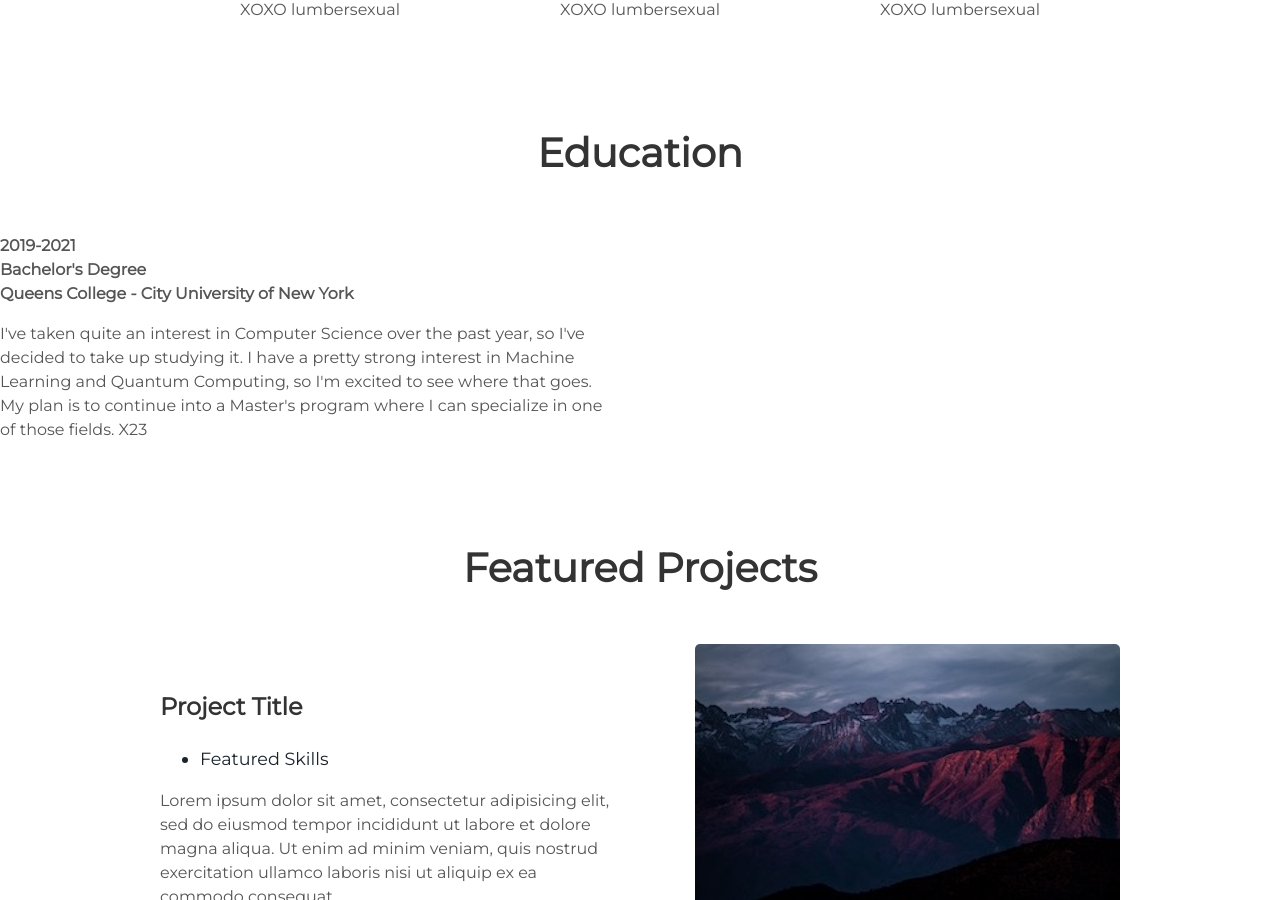
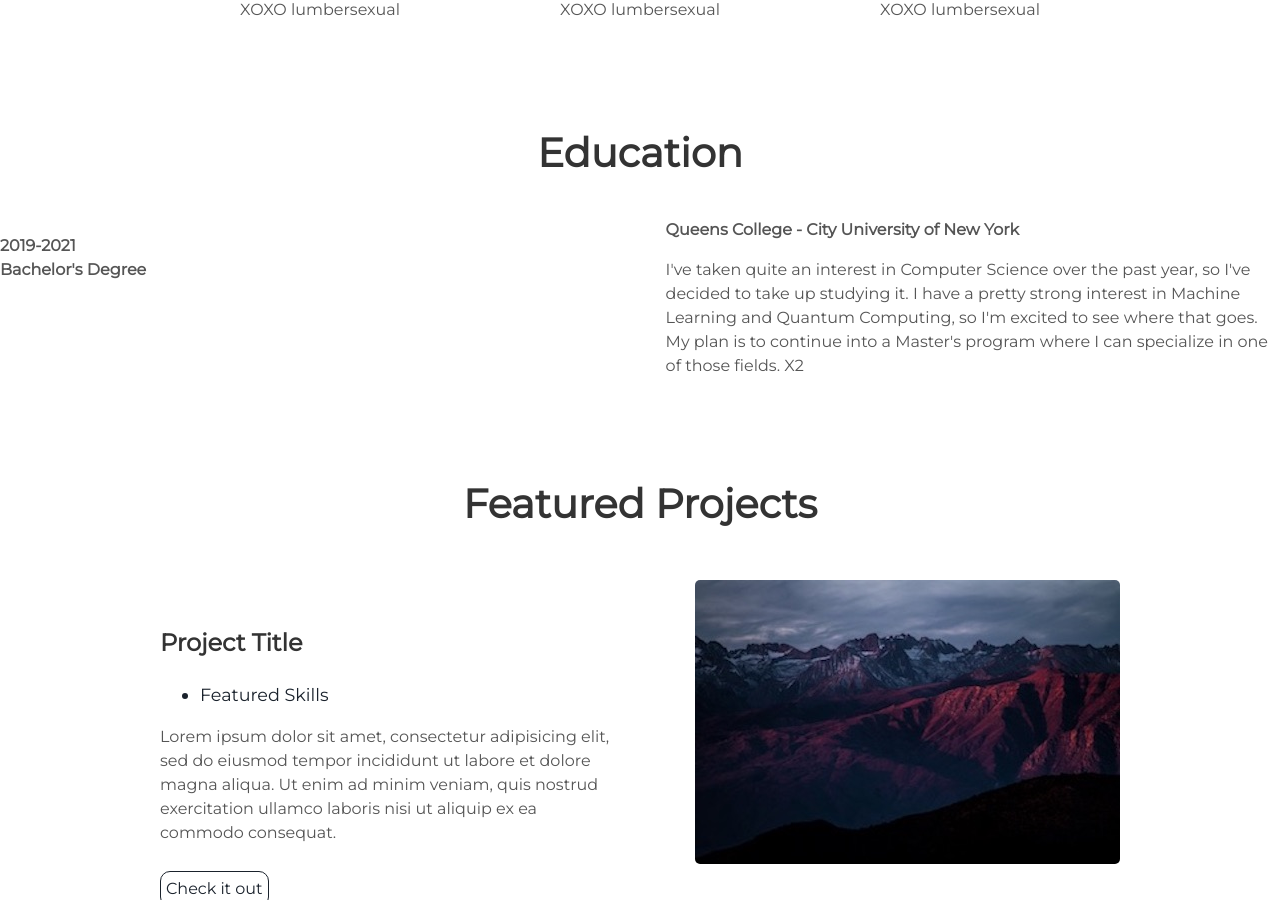
Before and after one commit to MarlonSomwaru/MarlonSomwaru.github.io, a Jekyll site: the page built from index.html, in a window 1280 px wide and 900 px high, scrolled down 1608 px. Built offline with Jekyll 4.4.1, drawn with Linux system fonts in a browser that asks for light colours.

Commit message:
Update education.html

```diff
--- a/_includes/education.html
+++ b/_includes/education.html
@@ -5,7 +5,7 @@
 
 <div class="user-education">
 
-    <div class="contents-left">
+    <div class="contents">
         <b>2019-2021</b>
         <br />
         <b>Bachelor's Degree</b>
@@ -13,7 +13,7 @@
 </div>
 
 <div class="user-education">
-    <div class=" contents">
+    <div class=" contents-right">
         <b>Queens College - City University of New York</b>
         <br />
         <p>
@@ -21,7 +21,7 @@
             so I've decided to take up studying it.  I have a pretty strong interest
             in Machine Learning and Quantum Computing, so I'm excited to see where that goes.
             My plan is to continue into a Master's program where I can specialize in one of those
-            fields. X23
+            fields. X2
         </p>
     </div>
 </div>
```
